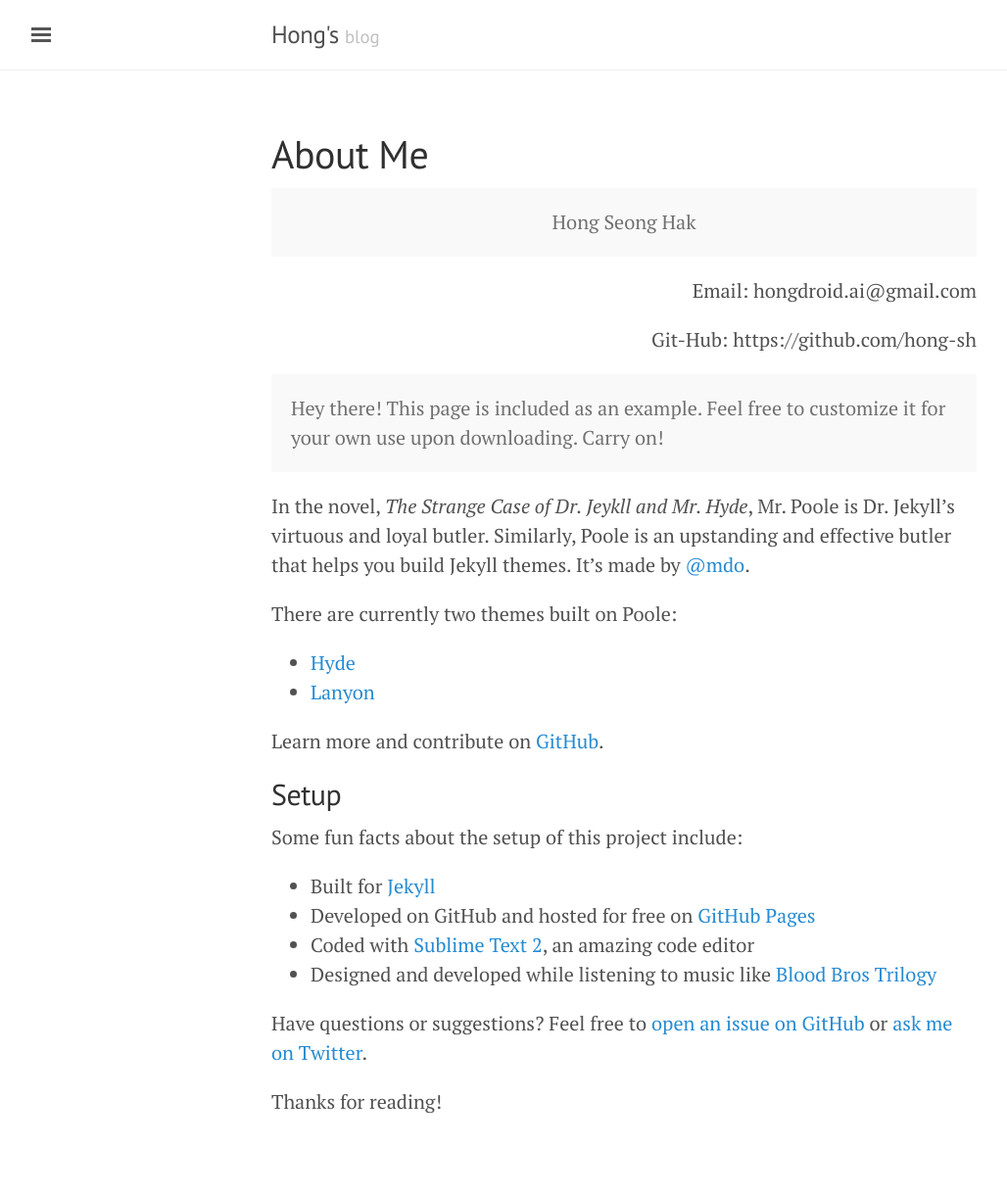
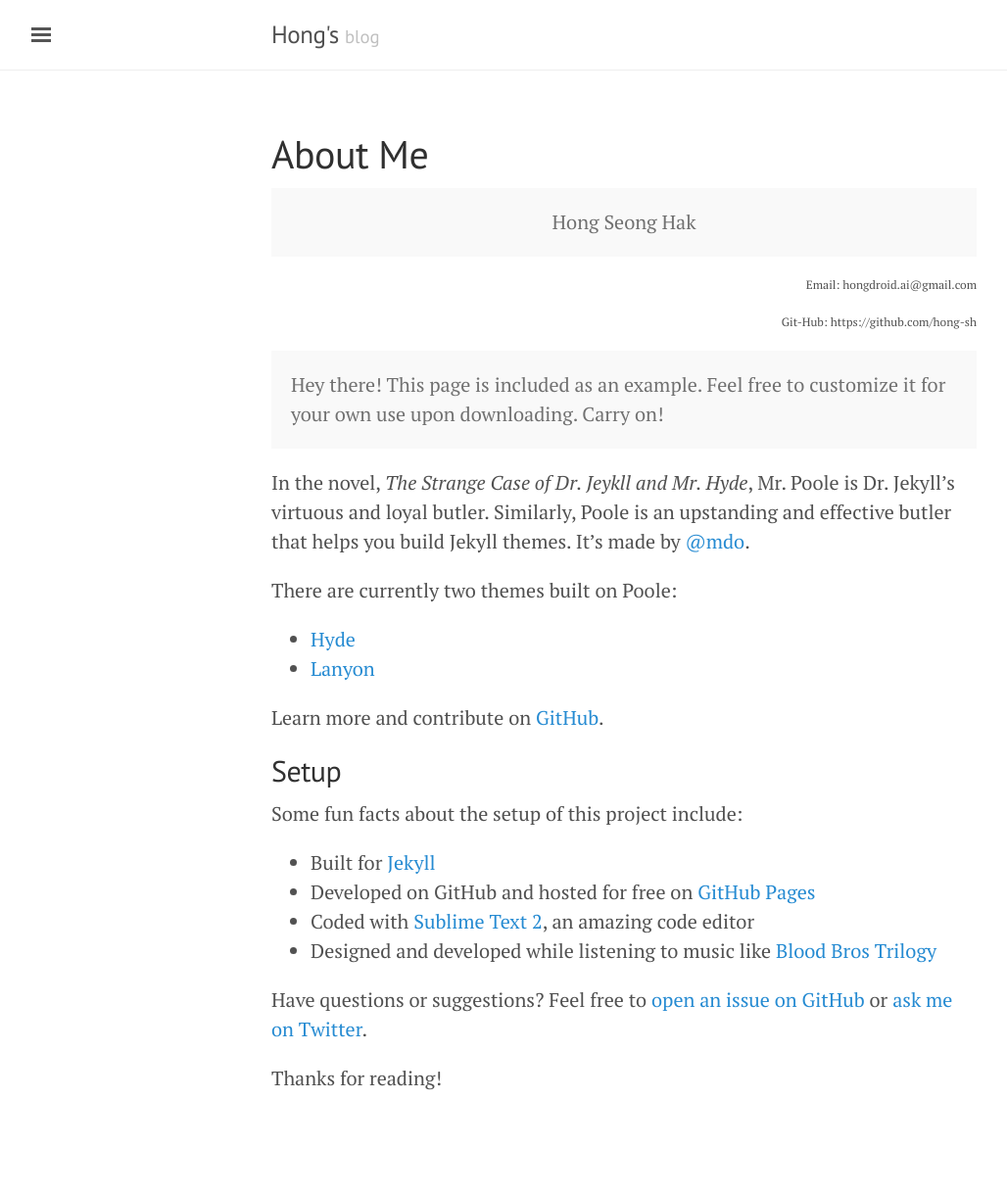
Before and after one commit to hong-sh/hong-sh.github.io, a Jekyll site: the page built from about.md, in a window 1280 px wide. Shown: the whole page at 98% size, without its empty margins (3-1031 px from the left). Built offline with Jekyll 4.4.1, drawn with Linux system fonts in a browser that asks for light colours; after the commit the page ends 1196 px from its top, so only the background shows below that.

Commit message:
about update

```diff
--- a/about.md
+++ b/about.md
@@ -3,11 +3,10 @@ layout: page
 title: About Me
 ---
 
-<p class="message" style="text-align:center">
-  Hong Seong Hak
-<p style="text-align:right">Email: hongdroid.ai@gmail.com</p>
-<p style="text-align:right">Git-Hub: https://github.com/hong-sh</p>
-</p>
+<p class="message" style="text-align:center"> Hong Seong Hak</p>
+<p style="text-align:right; font-size:12px">Email: hongdroid.ai@gmail.com</p>
+<p style="text-align:right; font-size:12px">Git-Hub: https://github.com/hong-sh</p>
+
 
 
 <p class="message">
```
